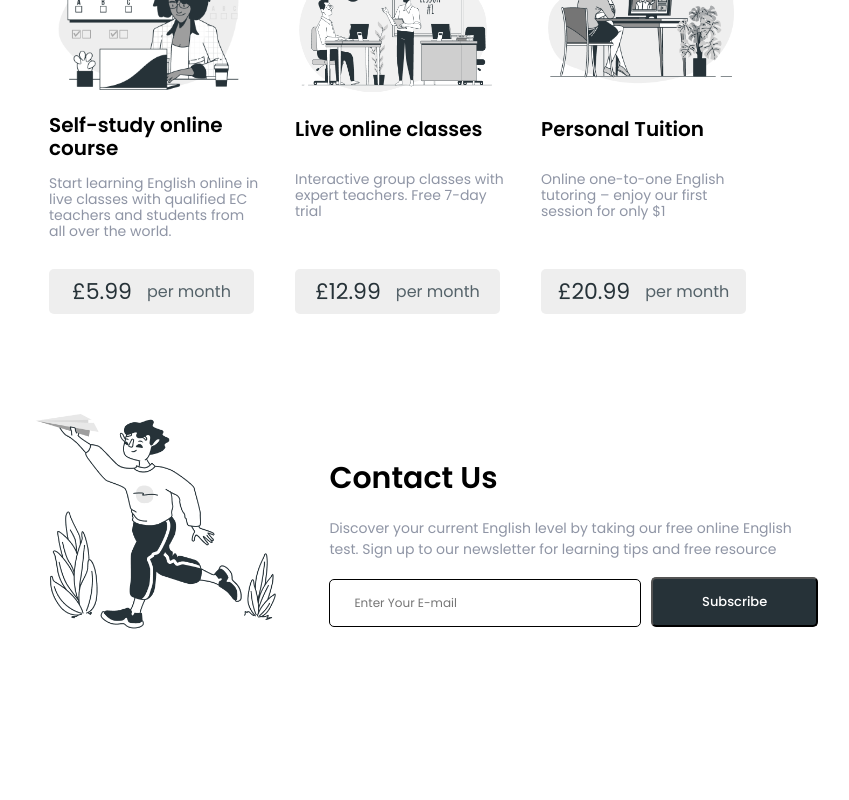
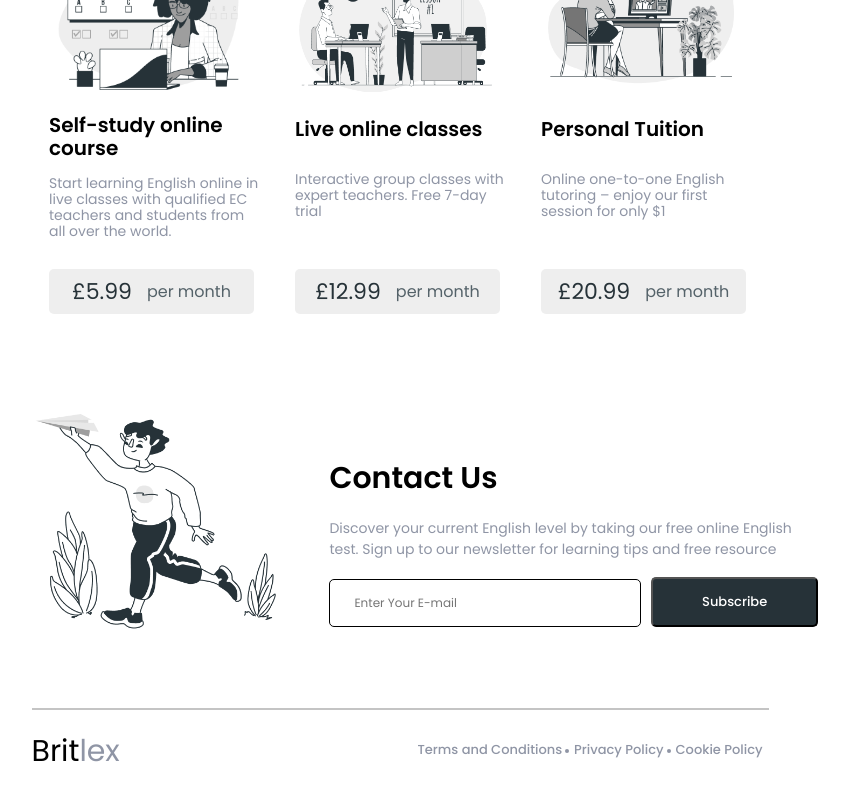
Before and after one commit to ausare-dev/learn-language-landing, a Next.js app: page / in a window 1280 px wide. Shown: the part 2135-2935 px from the top of the page, without its empty margins (240-1089 px from the left). Before the commit the page ends 2843 px from the top, so only its background shows below. Built offline with nearby package versions, Linux system fonts and the light colour scheme.

Commit message:
Final Footer

```diff
--- /dev/null
+++ b/src/components/Footer/Footer.jsx
@@ -0,0 +1,27 @@
+import Style from "./Footer.module.scss"
+
+const Footer = () => {
+  return (
+    <div className='container'>
+      <hr className={Style.hr} />
+      <footer className={Style.footer}>
+        <h4 className={Style.footer__title}>
+          Brit<span className={Style.footer__title__alt}>lex</span>
+        </h4>
+        <ul className={Style.footer__list}>
+          <li className={Style.footer__item}>
+            <a href='./'> Terms and Conditions</a>
+          </li>
+          <li className={Style.footer__item}>
+            <a href='./'>Privacy Policy</a>
+          </li>
+          <li className={Style.footer__item}>
+            <a href='./'>Cookie Policy</a>
+          </li>
+        </ul>
+      </footer>
+    </div>
+  )
+}
+
+export default Footer
--- /dev/null
+++ b/src/components/Footer/Footer.module.scss
@@ -0,0 +1,104 @@
+@import "../../styles/variables.scss";
+@import "../../styles/breakpoints.scss";
+
+.hr {
+  border: none;
+  color: $color-dark-white;
+  background-color: $color-dark-white;
+  height: 2px;
+}
+
+.footer {
+  margin-bottom: 46px;
+
+  &__title {
+    font-size: 24px;
+    font-weight: 400;
+    line-height: 36px;
+    text-align: center;
+    margin: 15px 0;
+    &__alt {
+      color: $color-gray-dark;
+    }
+  }
+
+  &__list {
+    display: flex;
+    justify-content: center;
+    align-items: center;
+    color: $color-gray-dark;
+    font-size: 11px;
+    font-weight: 500;
+    line-height: 16.5px;
+    a {
+      color: $color-gray-dark;
+    }
+  }
+
+  &__item {
+    position: relative;
+    padding: 0 3px;
+  }
+
+  &__item::after {
+    content: "";
+    display: inline-block;
+    position: absolute;
+    right: -1px;
+    top: 50%;
+    width: 3px;
+    height: 3px;
+    border-radius: 50%;
+    background-color: $color-gray-dark;
+  }
+
+  &__item:last-child::after {
+    display: none;
+  }
+}
+
+@media screen and (min-width: $table) {
+  .footer {
+    display: grid;
+    grid-template-columns: repeat(2, 1fr);
+    align-content: center;
+    &__title {
+      text-align: left;
+      justify-self: start;
+      font-size: 30px;
+    }
+
+    &__list {
+      justify-self: end;
+      font-size: 13px;
+    }
+
+    &__item {
+      padding: 0 6px;
+    }
+
+    &__item::after {
+      content: "";
+      display: inline-block;
+      position: absolute;
+      right: -1px;
+      top: 7px;
+      width: 4px;
+      height: 4px;
+      border-radius: 50%;
+      background-color: $color-gray-dark;
+    }
+  }
+}
+
+@media screen and (min-width: $desktop) {
+  .footer {
+    &__title {
+      font-size: 36px;
+    }
+
+    &__list {
+      font-size: 24px;
+    }
+  }
+}
--- a/src/pages/index.js
+++ b/src/pages/index.js
@@ -1,10 +1,12 @@
+import React from "react"
+
 import Header from "@/components/Header/Header"
 import Hero from "@/components/Hero/Hero"
 import Skills from "@/components/Skills/Skills"
 import About from "@/components/About/About"
 import Contact from "@/components/Contact/Contact"
-import React from "react"
 import Pricing from "@/components/Pricing/Pricing"
+import Footer from "@/components/Footer/Footer"
 
 const Home = () => {
   return (
@@ -15,6 +17,7 @@ const Home = () => {
       <About />
       <Pricing />
       <Contact />
+      <Footer />
     </div>
   ) // все компоненты сливать сюда
 }
--- a/src/styles/variables.scss
+++ b/src/styles/variables.scss
@@ -1,7 +1,8 @@
 $color-black: #000000;
-$color-gray-dark: #8F95A5;
-$color-white: #FFFFFF;
+$color-gray-dark: #8f95a5;
+$color-white: #ffffff;
+$color-dark-white: #c4c4c4;
 $color-dark-blue: #263238;
-$color-light-gray: #F5F5F5;
-$color-light-gray-alt: #EEEEEE;
+$color-light-gray: #f5f5f5;
+$color-light-gray-alt: #eeeeee;
 $color-muted-blue: #546269;
```
